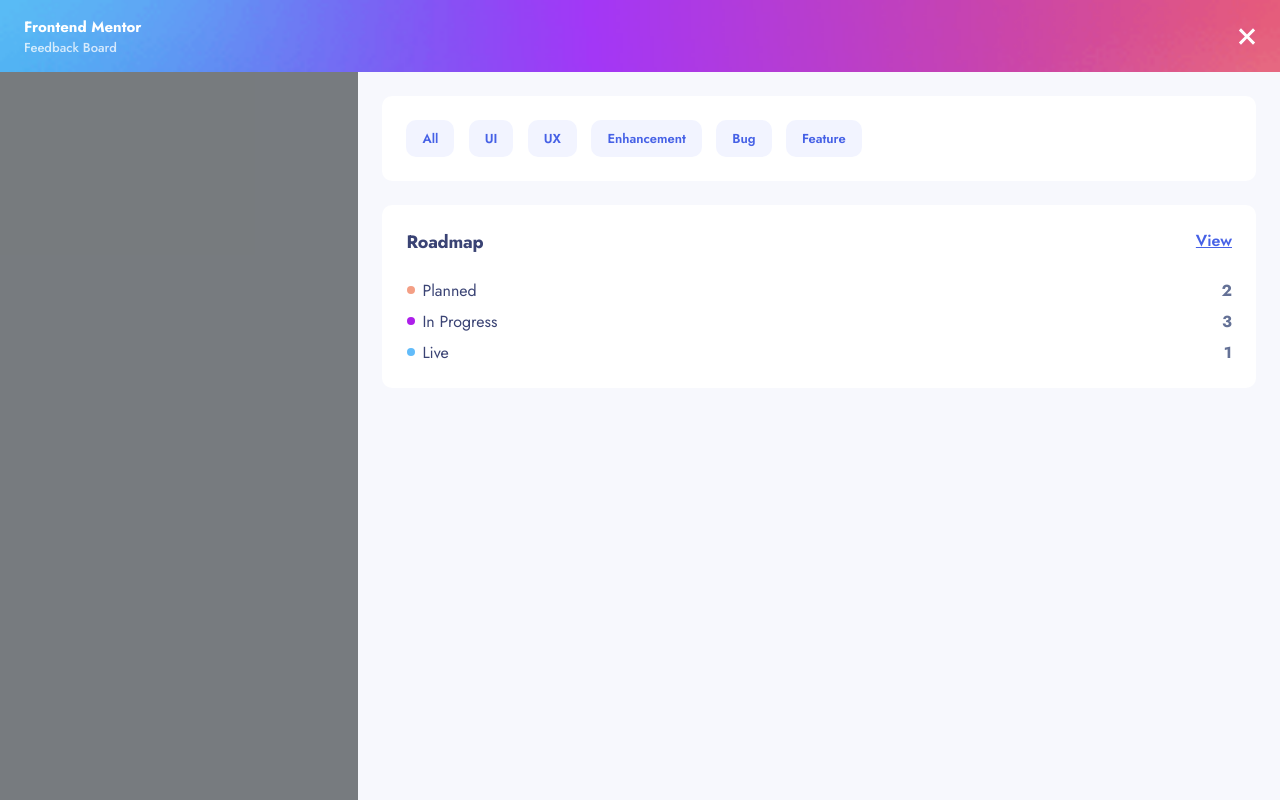
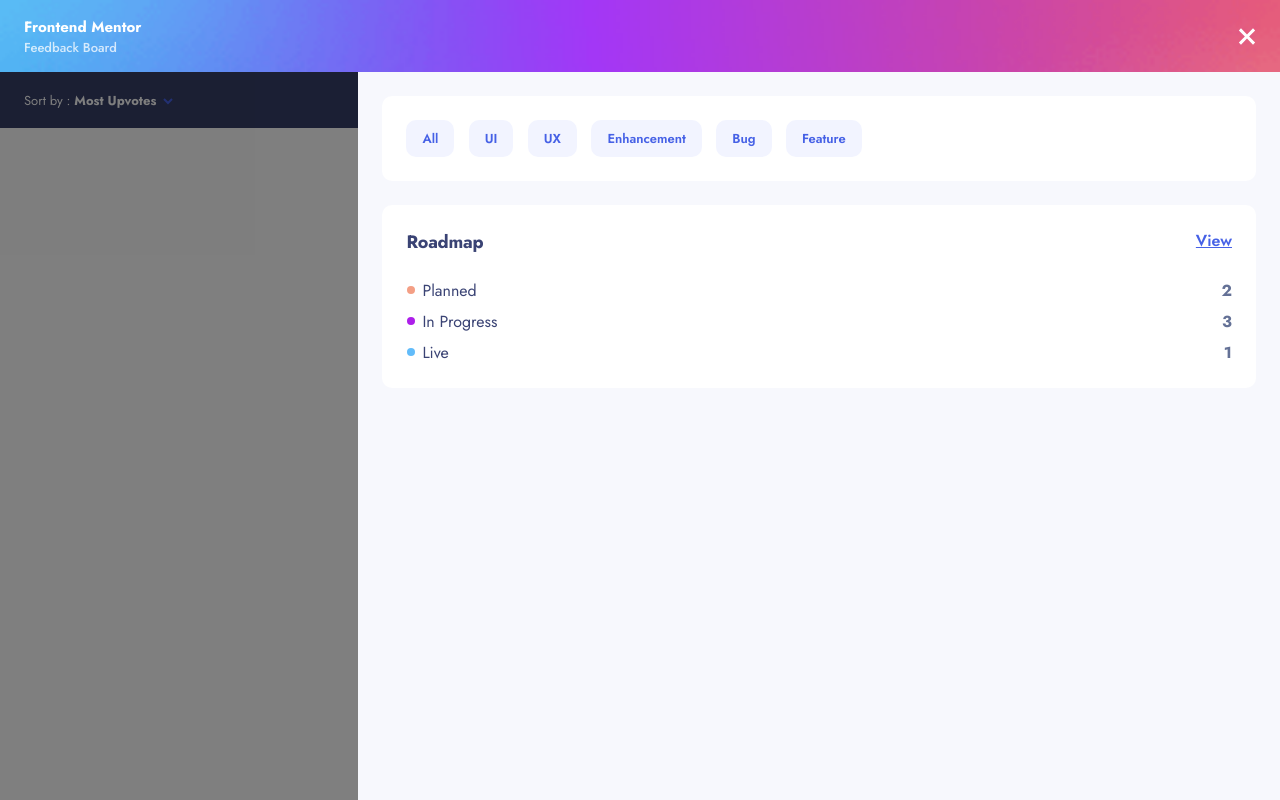
Before and after one commit to daraksha-dk/product-feedback-app, a React (Create React App) app: page / in a window 1280 px wide. Both pictures are taken after a click on the picture 1246 px from the left and 36 px from the top of the page. Built offline with nearby package versions, Linux system fonts and the light colour scheme.

Commit message:
fixed sidebar

```diff
--- a/src/components/FeedbackBar.js
+++ b/src/components/FeedbackBar.js
@@ -2,11 +2,57 @@ import React from "react";
 import styled from "styled-components";
 
 const FeedbackNav = styled.div`
-    /* background-color: ; */
+  background-color: #373f68;
+  height: 56px;
+  color: #fff;
+  display: flex;
+  justify-content: space-between;
+  align-items: center;
+  padding: 1.5em;
+  position: relative;
+  z-index: -10;
+`;
+
+const SearchBar = styled.p`
+  font-weight: 700;
+  font-size: 13px;
+
+  ::after {
+      content: url("/assets/shared/icon-arrow-down.svg");
+      margin-left: 7px;
+      color: #fff;
+  }
+
+`;
+
+const Span = styled.span`
+  font-weight: 400;
+`;
+
+const Button = styled.button`
+  background-color: #ad1fea;
+  padding: 0.8em 1.25em;
+  color: #fff;
+  font-weight: 700;
+  border-radius: 10px;
+  font-size: 13px;
+
+  ::before {
+    content: url("/assets/shared/icon-plus.svg");
+    margin-right: 4px;
+  }
 `;
 
 const FeedbackBar = () => {
-  return <FeedbackNav></FeedbackNav>;
+  return (
+    <FeedbackNav>
+      <SearchBar>
+        <Span> Sort by : </Span> Most Upvotes
+      </SearchBar>
+      {/* Most upvotes Least upvotes Most comments Least comments Add */}
+      <Button>Add Feedback</Button>
+    </FeedbackNav>
+  );
 };
 
 export default FeedbackBar;
--- a/src/components/Header.js
+++ b/src/components/Header.js
@@ -2,6 +2,7 @@ import React, { useState } from "react";
 import styled from "styled-components";
 import Sidebar from "./Sidebar";
 import Overlay from "./Overlay";
+import FeedbackBar from "./FeedbackBar";
 
 const Container = styled.div`
   position: relative;
@@ -47,16 +48,7 @@ const CloseIcon = styled.img`
   display: none;
 `;
 
-const SuggestionsHeader = () => {
-  const [toggleSidebar, setToggleSidebar] = useState(false);
-
-  const toggleMenu = () => {
-    setToggleSidebar(!toggleSidebar);
-    //might need to check if this is correct later
-    if (toggleSidebar) {
-    }
-  };
-
+const SuggestionsHeader = ({ toggle, isToggled }) => {
   return (
     <Container>
       <Header>
@@ -69,8 +61,8 @@ const SuggestionsHeader = () => {
           <MenuIcon
             src="/assets/shared/mobile/icon-hamburger.svg"
             alt="Hamburger menu"
-            onClick={toggleMenu}
-            style={toggleSidebar ? null : { display: "block" }}
+            onClick={toggle}
+            style={isToggled ? null : { display: "block" }}
             //when we click on the menu button, we want to display the sidebar and overlay
           />
 
@@ -78,14 +70,15 @@ const SuggestionsHeader = () => {
           <CloseIcon
             src="/assets/shared/mobile/icon-close.svg"
             alt="Close menu"
-            onClick={toggleMenu}
-            style={toggleSidebar ? { display: "block" } : null}
+            onClick={toggle}
+            style={isToggled ? { display: "block" } : null}
           />
         </div>
       </Header>
       {/* if togglesidebar is true, conditionally render the sidebar and overlay */}
-      {toggleSidebar ? <Sidebar /> : null}
-      {toggleSidebar ? <Overlay /> : null}
+
+      {isToggled ? <Overlay /> : null}
+      {isToggled ? <Sidebar /> : null}
     </Container>
   );
 };
--- a/src/components/Overlay.js
+++ b/src/components/Overlay.js
@@ -9,7 +9,7 @@ const Div = styled.div`
   position: absolute;
   top: 72px;
   left: 0;
-  z-index: -10;
+  z-index: 1;
 `;
 
 const Overlay = () => {
--- a/src/components/Sidebar.js
+++ b/src/components/Sidebar.js
@@ -11,6 +11,9 @@ const Menu = styled.div`
   display: flex;
   flex-direction: column;
   gap: 24px; //MAY CHANGE LATER
+  position: absolute;
+  right: 0;
+  z-index: 10;
 `;
 const Search = styled.div`
   background-color: #fff;
--- a/src/components/Suggestions.js
+++ b/src/components/Suggestions.js
@@ -1,14 +1,24 @@
-import React from 'react'
-import FeedbackBar from './FeedbackBar'
-import Header from './Header'
+import React, { useState } from "react";
+import FeedbackBar from "./FeedbackBar";
+import Header from "./Header";
 
 const Suggestions = () => {
-    return (
-        <div>
-            <Header />
-            <FeedbackBar />
-        </div>
-    )
-}
+  const [toggleSidebar, setToggleSidebar] = useState(false);
 
-export default Suggestions
+  const toggleMenu = () => {
+    setToggleSidebar(!toggleSidebar);
+    //might need to check if this is correct later
+  };
+
+  return (
+    <div>
+      <Header toggle={toggleMenu} isToggled={toggleSidebar}/>
+      {/* overlay should cover everything except the header */}
+
+      <FeedbackBar />
+
+    </div>
+  );
+};
+
+export default Suggestions;
--- a/src/globalStyles.js
+++ b/src/globalStyles.js
@@ -11,7 +11,6 @@ const GlobalStyle = createGlobalStyle`
   body {
       font-size: 16px;
       font-family: "Jost", sans-serif;
-      background-color: aliceblue;
   }
 
   //colors
```
Also changed, not shown: .babelrc (deleted).
